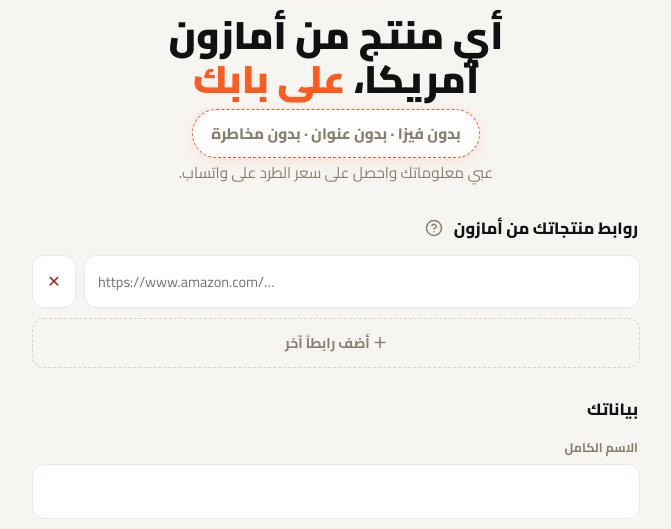
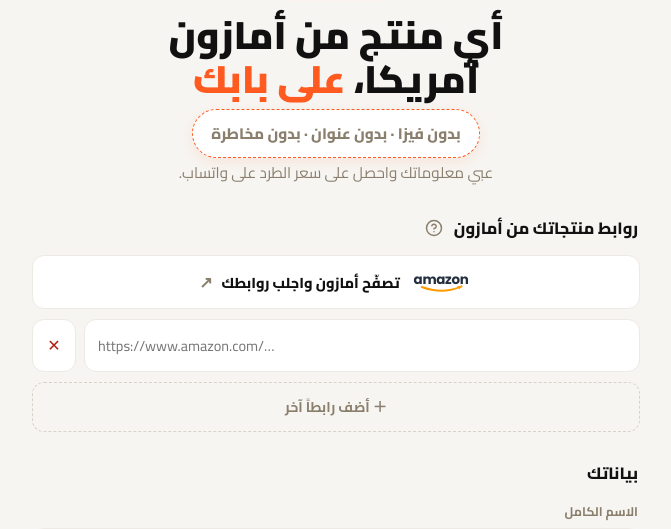
Before and after one commit to qaissamra/otlobly, a Flask app: page /order in a window 1280 px wide. Shown: the part 164-693 px from the top of the page, without its empty margins (304-975 px from the left). Run offline with Flask 3, Linux system fonts and the light colour scheme; some libraries are stand-ins or nearby versions.

Commit message:
/order: add "Browse Amazon" button under the links heading
A full-width outline button (amazon wordmark + smile) between the links
heading and the paste field, opening amazon.com in a new tab
(target=_blank, rel=noopener) so customers can browse and grab product
links without losing the form. AR/EN via the amzBrowse i18n key.

Co-Authored-By: Claude Opus 4.8 <noreply@anthropic.com>

```diff
--- a/templates/order_request.html
+++ b/templates/order_request.html
@@ -152,6 +152,13 @@
   .addlink{margin-top:10px;border:1.5px dashed #d8d2c8;background:none;border-radius:12px;width:100%;padding:11px;
     font-family:inherit;font-weight:700;font-size:.88rem;color:var(--muted);cursor:pointer}
   .addlink:hover{color:var(--ink);border-color:var(--ink)}
+  /* "browse Amazon" helper — opens amazon.com in a new tab so the form isn't lost */
+  .amzbtn{display:flex;align-items:center;justify-content:center;gap:9px;width:100%;margin:0 0 10px;
+    padding:11px 14px;background:#fff;border:1.5px solid var(--line);border-radius:12px;text-decoration:none;
+    color:var(--ink);font-weight:800;font-size:.9rem;transition:border-color .15s, background .15s}
+  .amzbtn:hover{border-color:#ffb266;background:#fffaf5}
+  .amzbtn .amzlogo{width:64px;height:auto;flex:none}
+  .amzbtn .amzarrow{color:var(--muted);font-weight:700;font-size:1rem}
   /* contact */
   label{display:block;font-size:.78rem;font-weight:700;color:var(--muted);margin:12px 2px 5px}
   .fin{width:100%;font-family:inherit;font-size:.95rem;padding:12px 13px;border:1.5px solid var(--line);
@@ -217,6 +224,15 @@
       </button>
     </h2>
     <p class="helptext" id="linkshelp" hidden data-i18n="linksHelp">افتح أمازون، انسخ رابط أي منتج بدك ياه، والصقه هون — منتج واحد بكل سطر.</p>
+    <a class="amzbtn" href="https://www.amazon.com/" target="_blank" rel="noopener">
+      <svg class="amzlogo" viewBox="0 0 100 34" aria-hidden="true">
+        <text x="50" y="21" text-anchor="middle" font-family="'Poppins',Arial,sans-serif" font-weight="700" font-size="21" letter-spacing="-.5" fill="#232f3e">amazon</text>
+        <path d="M20 25 C 42 33 62 33 82 24" fill="none" stroke="#ff9900" stroke-width="3" stroke-linecap="round"/>
+        <path d="M82 24 l -7 0 l 4 4.4 z" fill="#ff9900"/>
+      </svg>
+      <span data-i18n="amzBrowse">تصفّح أمازون واجلب روابطك</span>
+      <span class="amzarrow" aria-hidden="true">↗</span>
+    </a>
     <div class="links" id="links"></div>
     <button class="addlink" onclick="addLink()" data-i18n="addlink">＋ أضف رابطاً آخر</button>
 
@@ -396,6 +412,7 @@ const T={
       "m.how":"كيف تعمل", "m.account":"حسابي · تسجيل الدخول", "m.wa":"واتساب",
       s2:"روابط منتجاتك من أمازون", linkph:"https://www.amazon.com/…", addlink:"＋ أضف رابطاً آخر",
       linksHelp:"افتح أمازون، انسخ رابط أي منتج بدك ياه، والصقه هون — منتج واحد بكل سطر.",
+      amzBrowse:"تصفّح أمازون واجلب روابطك",
       s3:"بياناتك", name:"الاسم الكامل", phone:"رقم الواتساب (نرسل عليه عرض السعر)",
       ccpick:"🇵🇸 اختر المقدمة", ccnote:"اختر 970 أو 972 ثم اكتب رقمك بدون الصفر (مثال: 59…)",
       needprefix:"اختر مقدمة الرقم (970 أو 972) أولاً.",
@@ -455,6 +472,7 @@ const T={
       "m.how":"How it works", "m.account":"My account · Sign in", "m.wa":"WhatsApp",
       s2:"Your Amazon product links", linkph:"https://www.amazon.com/…", addlink:"＋ Add another link",
       linksHelp:"Open Amazon, copy the link of any product you want, and paste it here — one product per line.",
+      amzBrowse:"Browse Amazon & grab your links",
       s3:"Your details", name:"Full name", phone:"WhatsApp number (we send the quote there)",
       ccpick:"🇵🇸 Select prefix", ccnote:"Pick 970 or 972, then type your number without the leading 0 (e.g. 59…)",
       needprefix:"Choose your number prefix (970 or 972) first.",
```
